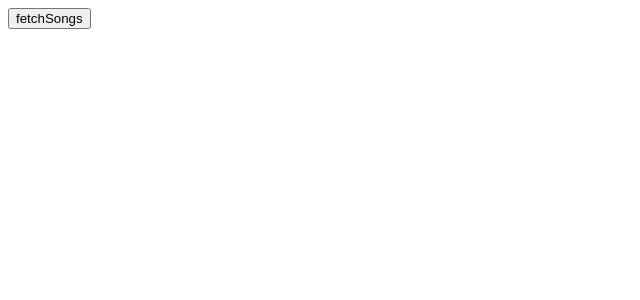
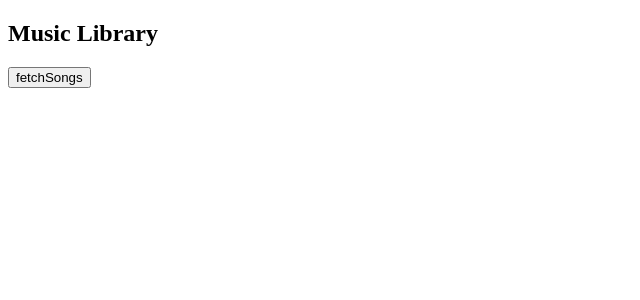
Before and after one commit to mikefocken/musiclibraryfrontend, a React (Create React App) app: page / in a window 1280 px wide. Shown: the top 300 px of the page, without its empty margins (0-640 px from the left). Built offline with nearby package versions, Linux system fonts and the light colour scheme.

Commit message:
header- rendered header componenet

```diff
--- a/src/App.jsx
+++ b/src/App.jsx
@@ -1,6 +1,7 @@
 import "./App.css";
 import axios from "axios";
 import React from "react";
+import Header from "./Components/Header/Header";
 
 function App() {
   const fetchSongs = async () => {
@@ -9,6 +10,7 @@ function App() {
   };
   return (
     <div className="App">
+      <Header />
       <button onClick={fetchSongs}>fetchSongs</button>
     </div>
   );
```
